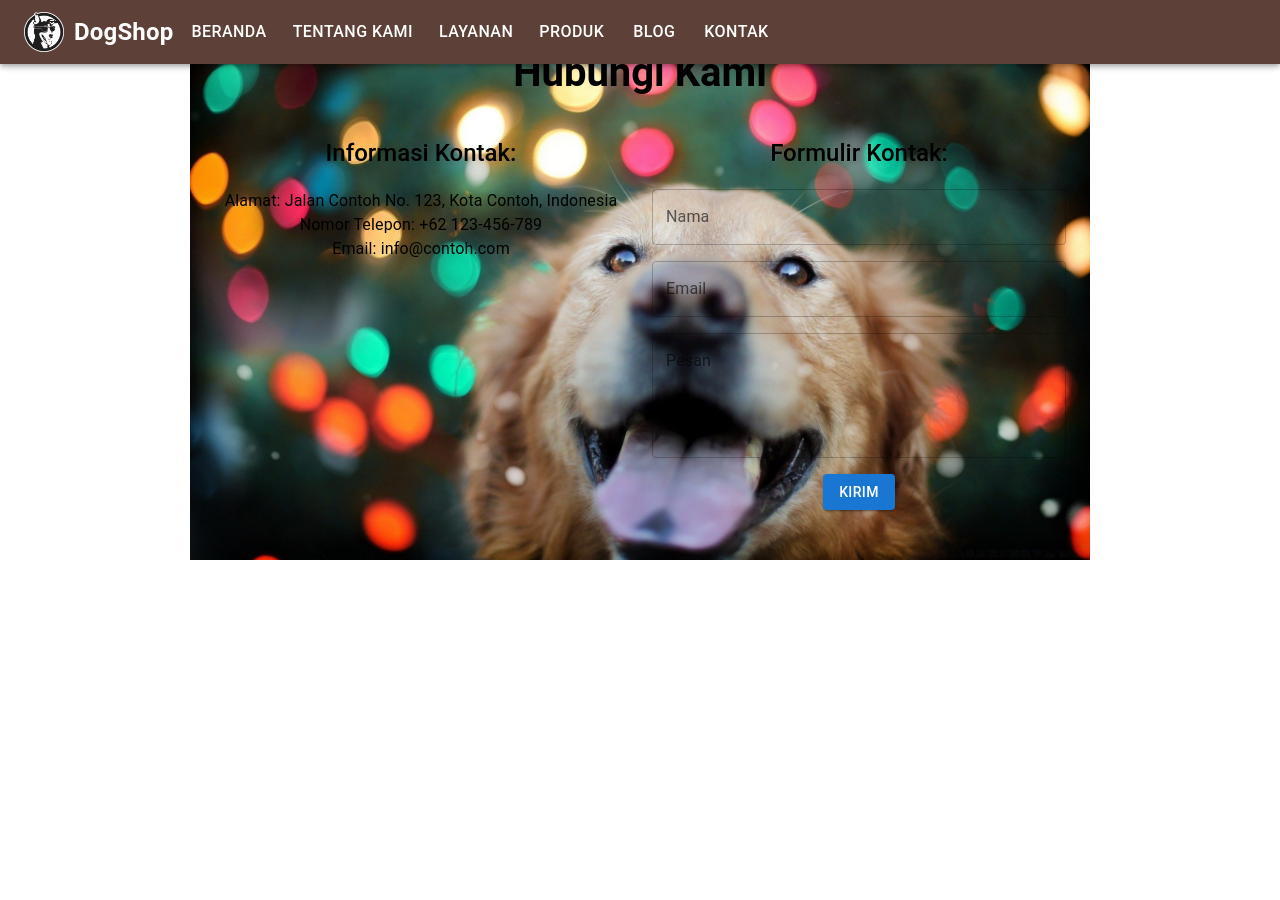
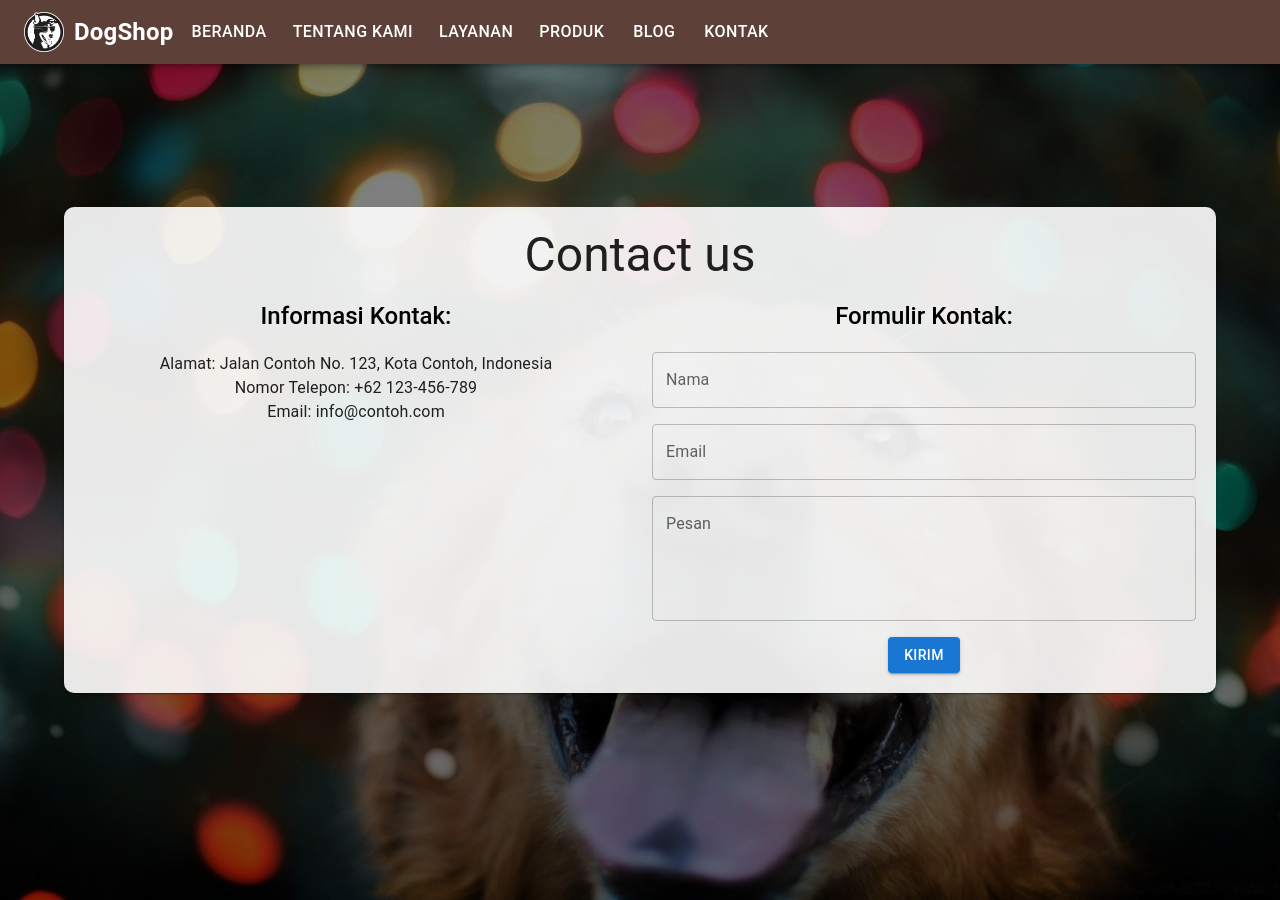
Before and after one commit to himattheww/doggo, a React (Create React App) app: page /contact in a window 1280 px wide. Before the commit the page ends 800 px from the top, so only its background shows below. Built offline with nearby package versions, Linux system fonts and the light colour scheme.

Commit message:
"Contact Page and already add must fill field"

```diff
--- a/src/Pages/Contact.jsx
+++ b/src/Pages/Contact.jsx
@@ -1,19 +1,115 @@
-import React from "react";
+import React, { useState } from "react";
 import Header from "../Components/Header";
-import { Container, Typography, Grid, TextField, Button } from "@mui/material";
+import {
+  Container,
+  Typography,
+  Grid,
+  TextField,
+  Button,
+  Box,
+  Paper,
+} from "@mui/material";
 import { contactPageStyle } from "../Styling/Contactstyle";
+import goldenretriever from "../Assets/GoldenRetriever.jpg";
 
 const Contact = () => {
+  const [formData, setFormData] = useState({
+    name: "",
+    email: "",
+    message: "",
+  });
+
+  const [formErrors, setFormErrors] = useState({
+    name: false,
+    email: false,
+    message: false,
+  });
+
+  const handleChange = (e) => {
+    const { name, value } = e.target;
+    setFormData((prevData) => ({
+      ...prevData,
+      [name]: value,
+    }));
+  };
+
+  const handleSubmit = (e) => {
+    e.preventDefault();
+
+    let errors = {
+      name: false,
+      email: false,
+      message: false,
+    };
+
+    if (!formData.name.trim()) {
+      errors.name = true;
+    }
+
+    if (!/^\S+@\S+\.\S+$/.test(formData.email)) {
+      errors.email = true;
+    }
+
+    if (!formData.message.trim()) {
+      errors.message = true;
+    }
+
+    setFormErrors(errors);
+
+    // Jika ada kesalahan, jangan kirim
+    if (Object.values(errors).some((error) => error)) {
+      return;
+    }
+
+    // Kirim pesan ke WhatsApp jika semua valid
+    const whatsappMessage = `Nama: ${formData.name}%0AEmail: ${formData.email}%0APesan: ${formData.message}`;
+    const whatsappUrl = `https://wa.me/628123456789?text=${whatsappMessage}`;
+    window.open(whatsappUrl, "_blank");
+
+    // Reset form setelah pengiriman
+    setFormData({
+      name: "",
+      email: "",
+      message: "",
+    });
+    setFormErrors({
+      name: false,
+      email: false,
+      message: false,
+    });
+  };
+
   return (
     <>
       <Header />
-            <Container maxWidth="md" sx={contactPageStyle.container}>
-                <Typography variant="h3" sx={contactPageStyle.heading} gutterBottom>
-                    Hubungi Kami
+      <Box
+        sx={{
+          ...contactPageStyle.container,
+          backgroundImage: `url(${goldenretriever})`,
+          backgroundSize: "cover",
+          backgroundPosition: "center",
+          boxShadow: "inset 0 0 0 2000px rgba(0, 0, 0, 0.5)",
+          padding: "50px 0",
+        }}
+      >
+        <Container maxWidth="lg">
+          <Paper
+            sx={{
+              padding: "20px",
+              borderRadius: "10px",
+              backgroundColor: "rgba(255, 255, 255, 0.9)",
+            }}
+          >
+            <Typography variant="h3" gutterBottom>
+              Contact us
             </Typography>
             <Grid container spacing={3}>
               <Grid item xs={12} md={6}>
-                        <Typography variant="h5" sx={contactPageStyle.subHeading} gutterBottom>
+                <Typography
+                  variant="h5"
+                  sx={contactPageStyle.subHeading}
+                  gutterBottom
+                >
                   Informasi Kontak:
                 </Typography>
                 <Typography variant="body1">
@@ -22,21 +118,28 @@ const Contact = () => {
                 <Typography variant="body1">
                   Nomor Telepon: +62 123-456-789
                 </Typography>
-                        <Typography variant="body1">
-                            Email: info@contoh.com
-                        </Typography>
+                <Typography variant="body1">Email: info@contoh.com</Typography>
               </Grid>
               <Grid item xs={12} md={6}>
-                        <Typography variant="h5" sx={contactPageStyle.subHeading} gutterBottom>
+                <Typography
+                  variant="h5"
+                  sx={contactPageStyle.subHeading}
+                  gutterBottom
+                >
                   Formulir Kontak:
                 </Typography>
-                        <form>
+                <form onSubmit={handleSubmit}>
                   <Grid container spacing={2}>
                     <Grid item xs={12}>
                       <TextField
                         fullWidth
                         label="Nama"
                         variant="outlined"
+                        name="name"
+                        value={formData.name}
+                        onChange={handleChange}
+                        error={formErrors.name}
+                        helperText={formErrors.name && "Nama harus diisi"}
                       />
                     </Grid>
                     <Grid item xs={12}>
@@ -44,6 +147,13 @@ const Contact = () => {
                         fullWidth
                         label="Email"
                         variant="outlined"
+                        name="email"
+                        value={formData.email}
+                        onChange={handleChange}
+                        error={formErrors.email}
+                        helperText={
+                          formErrors.email && "Email harus valid (contoh: example@example.com)"
+                        }
                       />
                     </Grid>
                     <Grid item xs={12}>
@@ -53,10 +163,15 @@ const Contact = () => {
                         variant="outlined"
                         multiline
                         rows={4}
+                        name="message"
+                        value={formData.message}
+                        onChange={handleChange}
+                        error={formErrors.message}
+                        helperText={formErrors.message && "Pesan harus diisi"}
                       />
                     </Grid>
                     <Grid item xs={12}>
-                                    <Button variant="contained" color="primary">
+                      <Button type="submit" variant="contained" color="primary">
                         Kirim
                       </Button>
                     </Grid>
@@ -64,7 +179,9 @@ const Contact = () => {
                 </form>
               </Grid>
             </Grid>
+          </Paper>
         </Container>
+      </Box>
     </>
   );
 };
--- a/src/Styling/Contactstyle.jsx
+++ b/src/Styling/Contactstyle.jsx
@@ -1,11 +1,19 @@
 import goldenretriever from "../Assets/GoldenRetriever.jpg";
 
 const container = {
-    paddingTop: "50px",
-    paddingBottom: "50px",
-    backgroundImage: `url(${goldenretriever})`, // Ganti dengan path sesuai dengan lokasi file gambar Anda
+    backgroundImage: `url(${goldenretriever})`,
+    fontFamily: "Roboto, sans-serif",
+    backgroundColor: "#5d4037",
     backgroundSize: "cover",
     backgroundPosition: "center",
+    backgroundRepeat: "no-repeat",
+    padding: "50px",
+    minHeight: "100vh", // Biar layar penuh
+    display: "flex",
+    flexDirection: "column",
+    justifyContent: "center",
+    alignItems: "center",
+    textAlign: "center",
 };
 
 const heading = {
```
Lines whose indentation alone changed are shown as unchanged.
